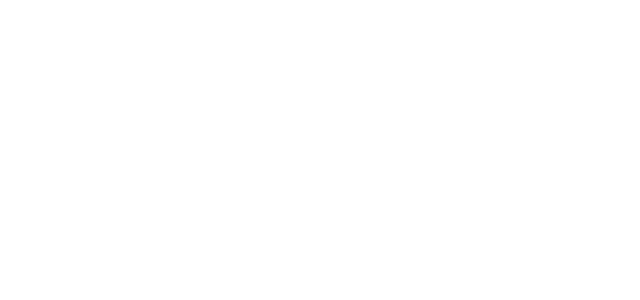
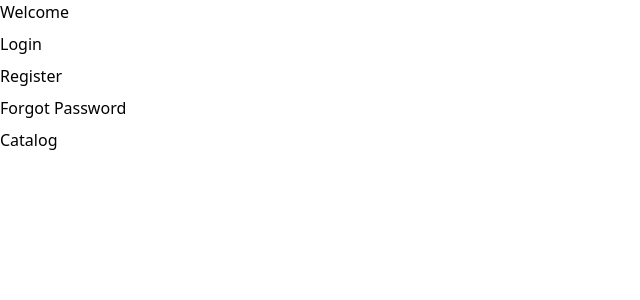
Before and after one commit to Novarg93/FastApiPractice, a Vue app in the folder frontend/: page /catalog in a window 1280 px wide. Before the commit this address had no page. Shown: the top 300 px of the page, without its empty margins (0-640 px from the left). Built offline with nearby package versions, Linux system fonts and the light colour scheme.

Commit message:
added vue routes + components

```diff
--- a/frontend/src/App.vue
+++ b/frontend/src/App.vue
@@ -1,16 +1,9 @@
 <script setup lang="ts">
-import { onMounted, ref } from 'vue'
-const message = ref('')
 
-onMounted(async () => {
-  const res = await fetch('http://localhost:8000/')
-  const data = await res.json()
-  message.value = data.message
-})
+
+
 </script>
 
 <template>
-  <div class="p-4 text-xl font-bold">
-    {{ message }}
-  </div>
+  <router-view />
 </template>
--- /dev/null
+++ b/frontend/src/pages/Catalog.vue
@@ -0,0 +1,15 @@
+<script setup lang="ts">
+
+
+
+</script>
+
+<template>
+  <nav class="flex flex-col gap-2">
+    <router-link to="/">Welcome</router-link>
+    <router-link to="/login">Login</router-link>
+    <router-link to="/register">Register</router-link>
+    <router-link to="/forgot-password">Forgot Password</router-link>
+    <router-link to="/catalog">Catalog</router-link>
+  </nav>
+</template>
--- /dev/null
+++ b/frontend/src/pages/Dashboard.vue
@@ -0,0 +1,13 @@
+<script setup lang="ts">
+
+</script>
+
+<template>
+  <nav class="flex flex-col gap-2">
+    <router-link to="/">Welcome</router-link>
+    <router-link to="/login">Login</router-link>
+    <router-link to="/register">Register</router-link>
+    <router-link to="/forgot-password">Forgot Password</router-link>
+    <router-link to="/catalog">Catalog</router-link>
+  </nav>
+</template>
--- /dev/null
+++ b/frontend/src/pages/ForgotPassword.vue
@@ -0,0 +1,13 @@
+<script setup lang="ts">
+
+</script>
+
+<template>
+  <nav class="flex flex-col gap-2">
+    <router-link to="/">Welcome</router-link>
+    <router-link to="/login">Login</router-link>
+    <router-link to="/register">Register</router-link>
+    <router-link to="/forgot-password">Forgot Password</router-link>
+    <router-link to="/catalog">Catalog</router-link>
+  </nav>
+</template>
--- /dev/null
+++ b/frontend/src/pages/Login.vue
@@ -0,0 +1,15 @@
+<script setup lang="ts">
+
+
+
+</script>
+
+<template>
+  <nav class="flex flex-col gap-2">
+    <router-link to="/">Welcome</router-link>
+    <router-link to="/login">Login</router-link>
+    <router-link to="/register">Register</router-link>
+    <router-link to="/forgot-password">Forgot Password</router-link>
+    <router-link to="/catalog">Catalog</router-link>
+  </nav>
+</template>
--- /dev/null
+++ b/frontend/src/pages/Register.vue
@@ -0,0 +1,13 @@
+<script setup lang="ts">
+
+</script>
+
+<template>
+  <nav class="flex flex-col gap-2">
+    <router-link to="/">Welcome</router-link>
+    <router-link to="/login">Login</router-link>
+    <router-link to="/register">Register</router-link>
+    <router-link to="/forgot-password">Forgot Password</router-link>
+    <router-link to="/catalog">Catalog</router-link>
+  </nav>
+</template>
--- /dev/null
+++ b/frontend/src/pages/Welcome.vue
@@ -0,0 +1,15 @@
+<script setup lang="ts">
+
+
+
+</script>
+
+<template>
+  <nav class="flex flex-col gap-2">
+    <router-link to="/">Welcome</router-link>
+    <router-link to="/login">Login</router-link>
+    <router-link to="/register">Register</router-link>
+    <router-link to="/forgot-password">Forgot Password</router-link>
+    <router-link to="/catalog">Catalog</router-link>
+  </nav>
+</template>
--- a/frontend/src/router/index.ts
+++ b/frontend/src/router/index.ts
@@ -1,8 +1,41 @@
 import { createRouter, createWebHistory } from 'vue-router'
+
+
+import Welcome from '@/pages/Welcome.vue'
+import Login from '@/pages/Login.vue'
+import Register from '@/pages/Register.vue'
+import ForgotPassword from '@/pages/ForgotPassword.vue'
+import Catalog from '@/pages/Catalog.vue'
 
 const router = createRouter({
   history: createWebHistory(import.meta.env.BASE_URL),
-  routes: [],
+  routes: [
+    {
+      path: '/',
+      name: 'Welcome',
+      component: Welcome,
+    },
+    {
+      path: '/login',
+      name: 'Login',
+      component: Login,
+    },
+    {
+      path: '/register',
+      name: 'Register',
+      component: Register,
+    },
+    {
+      path: '/forgot-password',
+      name: 'ForgotPassword',
+      component: ForgotPassword,
+    },
+    {
+      path: '/catalog',
+      name: 'Catalog',
+      component: Catalog,
+    },
+  ],
 })
 
 export default router
```
Also changed, not shown: 1 other file (tests, documents, lock files or other folders).
